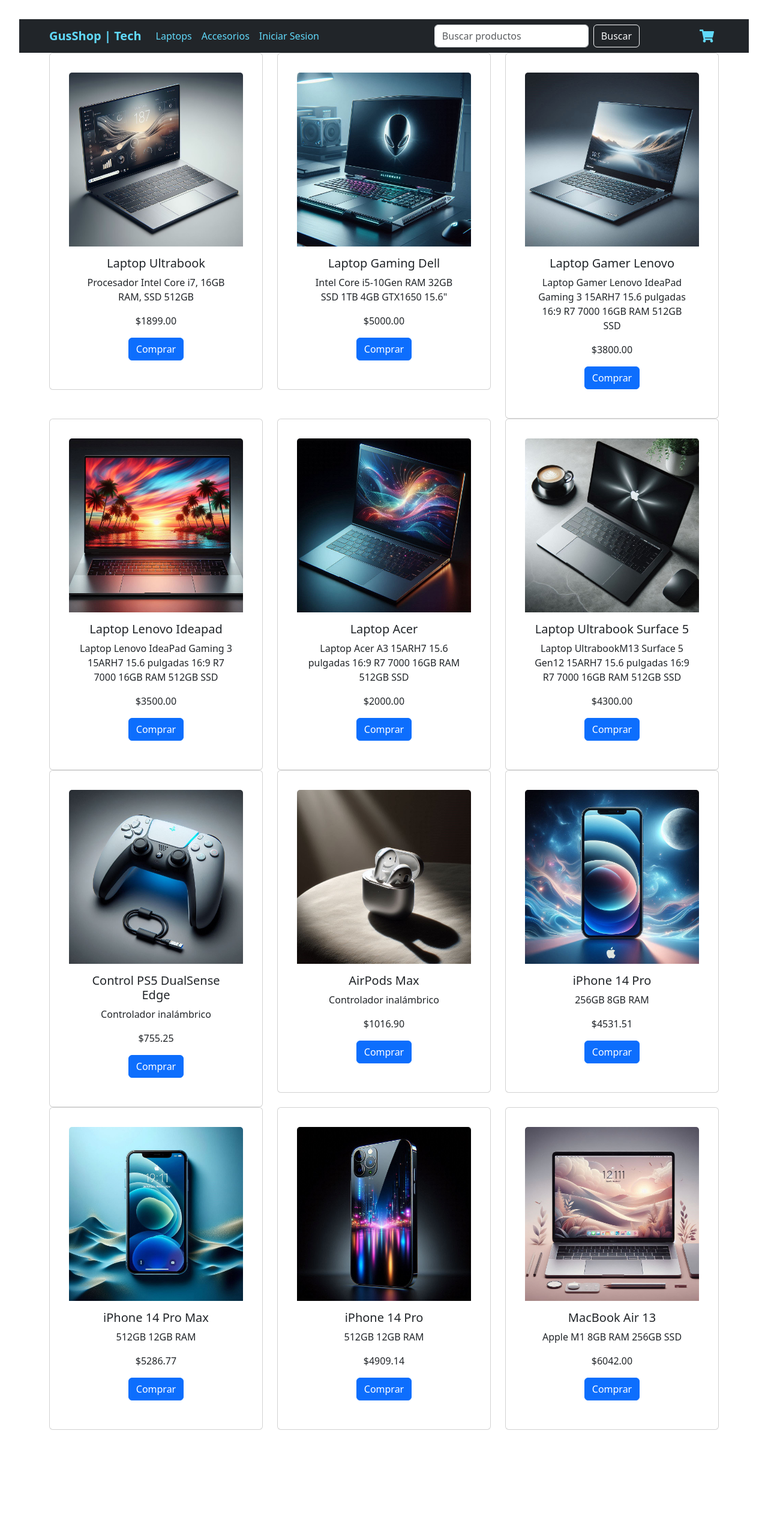
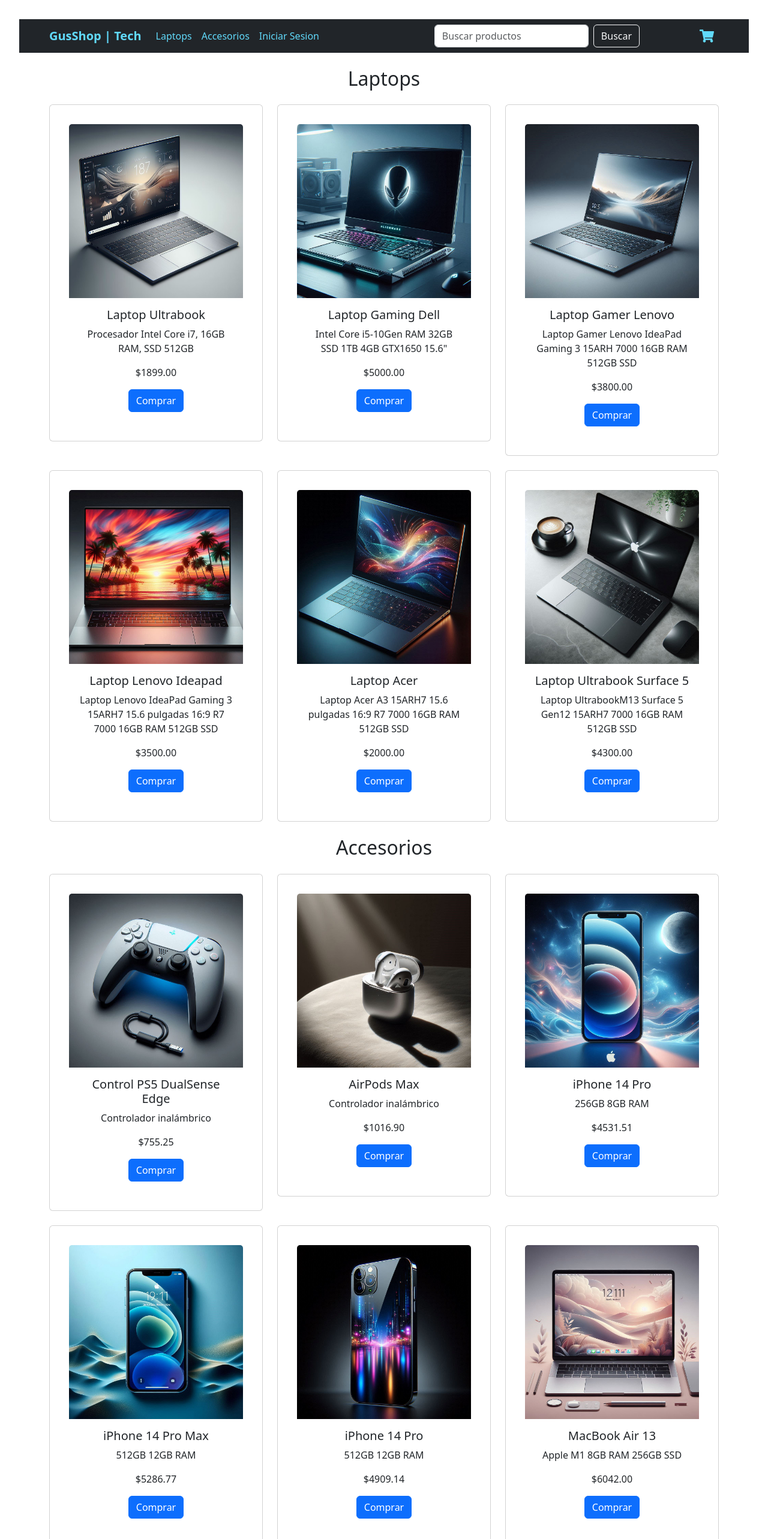
Before and after one commit to Gus-cmd/TRABAJO_FINAL_REACT, a React (Vite) app: page / in a window 1280 px wide. Shown: the top 2566 px of the page at 60% size. Before the commit the page ends 2416 px from the top, so only its background shows below. Built offline with nearby package versions, Linux system fonts and the light colour scheme.

Commit message:
agregando mas funcionalidad

```diff
--- a/index.html
+++ b/index.html
@@ -2,7 +2,7 @@
 <html lang="en">
   <head>
     <meta charset="UTF-8" />
-    <link rel="icon" type="image/svg+xml" href="/vite.svg" />
+    <link rel="icon" type="image/svg+xml" href="public/bag-heart.svg" />
     <meta name="viewport" content="width=device-width, initial-scale=1.0" />
     <title>GusShop| tech</title>
   </head>
--- a/src/components/Header.jsx
+++ b/src/components/Header.jsx
@@ -10,8 +10,8 @@
         <Navbar.Toggle aria-controls="basic-navbar-nav" />
         <Navbar.Collapse id="basic-navbar-nav">
           <Nav className="me-auto">
-            <Nav.Link href="#Laptops">Laptops</Nav.Link>
-            <Nav.Link href="#Accesorios">Accesorios</Nav.Link>
+            <Nav.Link href="#laptops">Laptops</Nav.Link>
+            <Nav.Link href="#accesorios">Accesorios</Nav.Link>
             <Nav.Link href="#">Iniciar Sesion</Nav.Link>
           </Nav>
           <Form className="d-flex ms-auto search-form">
--- a/src/components/ProductList.jsx
+++ b/src/components/ProductList.jsx
@@ -3,16 +3,16 @@
 import ProductCard from './ProductCard';
 import UltrabookImage from '../assets/img/productos/Ultrabook.jpeg';
 import DellImage from '../assets/img/productos/Dell.jpeg';
-import LenovoGamerImage from "../assets/img/productos/lenovo.jpeg";
-import LenovoIdeapadImage from "../assets/img/productos/Lenovo ideapad.jpeg";
-import AcerImage from "../assets/img/productos/LaptopAcer.jpeg";
-import Ultrabook1Image from "../assets/img/productos/UltrabookM13.jpeg";
-import DualSenseEdgeImage from "../assets/img/productos/MANDO-DUALSENSE-EDGE-PARA-PS5-BLANCO.jpeg";
-import AirPodsMaxImage from "../assets/img/productos/airpodsmax.jpg";
-import iPhone14Pro256Image from "../assets/img/productos/Iphone14pro256gb.jpeg";
-import iPhone14ProMaxImage from "../assets/img/productos/iphone14promax.jpeg";
-import iPhone14Pro512Image from "../assets/img/productos/iphone14pro.jpeg";
-import MacBookAir13Image from "../assets/img/productos/macbook-air-13-m1.jpeg";
+import LenovoGamerImage from '../assets/img/productos/lenovo.jpeg';
+import LenovoIdeapadImage from '../assets/img/productos/Lenovo ideapad.jpeg';
+import AcerImage from '../assets/img/productos/LaptopAcer.jpeg';
+import Ultrabook1Image from '../assets/img/productos/UltrabookM13.jpeg';
+import DualSenseEdgeImage from '../assets/img/productos/MANDO-DUALSENSE-EDGE-PARA-PS5-BLANCO.jpeg';
+import AirPodsMaxImage from '../assets/img/productos/airpodsmax.jpg';
+import iPhone14Pro256Image from '../assets/img/productos/Iphone14pro256gb.jpeg';
+import iPhone14ProMaxImage from '../assets/img/productos/iphone14promax.jpeg';
+import iPhone14Pro512Image from '../assets/img/productos/iphone14pro.jpeg';
+import MacBookAir13Image from '../assets/img/productos/macbook-air-13-m1.jpeg';
 
 const productos = [
   {
@@ -35,7 +35,7 @@
     id: 3,
     categoria: 'laptops',
     nombre: 'Laptop Gamer Lenovo',
-    descripcion: 'Laptop Gamer Lenovo IdeaPad Gaming 3 15ARH7 15.6 pulgadas 16:9 R7 7000 16GB RAM 512GB SSD',
+    descripcion: 'Laptop Gamer Lenovo IdeaPad Gaming 3 15ARH 7000 16GB RAM 512GB SSD',
     precio: 3800.00,
     imagen: LenovoGamerImage
   },
@@ -59,7 +59,7 @@
     id: 6,
     categoria: 'laptops',
     nombre: 'Laptop Ultrabook Surface 5',
-    descripcion: 'Laptop UltrabookM13 Surface 5 Gen12 15ARH7 15.6 pulgadas 16:9 R7 7000 16GB RAM 512GB SSD',
+    descripcion: 'Laptop UltrabookM13 Surface 5 Gen12 15ARH7 7000 16GB RAM 512GB SSD',
     precio: 4300.00,
     imagen: Ultrabook1Image
   },
@@ -114,15 +114,32 @@
 ];
 
 const ProductList = () => {
+  const laptops = productos.filter((producto) => producto.categoria === 'laptops');
+  const accesorios = productos.filter((producto) => producto.categoria === 'accesorios');
+
   return (
     <Container>
-      <Row>
-        {productos.map((product) => (
-          <Col key={product.id} sm={12} md={6} lg={4}>
+      <section id="laptops">
+        <h2 className="my-4">Laptops</h2>
+        <Row xs={1} md={2} lg={3} className="g-4">
+          {laptops.map((product) => (
+            <Col key={product.id}>
               <ProductCard product={product} />
             </Col>
           ))}
         </Row>
+      </section>
+
+      <section id="accesorios">
+        <h2 className="my-4">Accesorios</h2>
+        <Row xs={1} md={2} lg={3} className="g-4">
+          {accesorios.map((product) => (
+            <Col key={product.id}>
+              <ProductCard product={product} />
+            </Col>
+          ))}
+        </Row>
+      </section>
     </Container>
   );
 };
```
Also changed, not shown: public/bag-heart.svg (added). Lines whose indentation alone changed are shown as unchanged.
